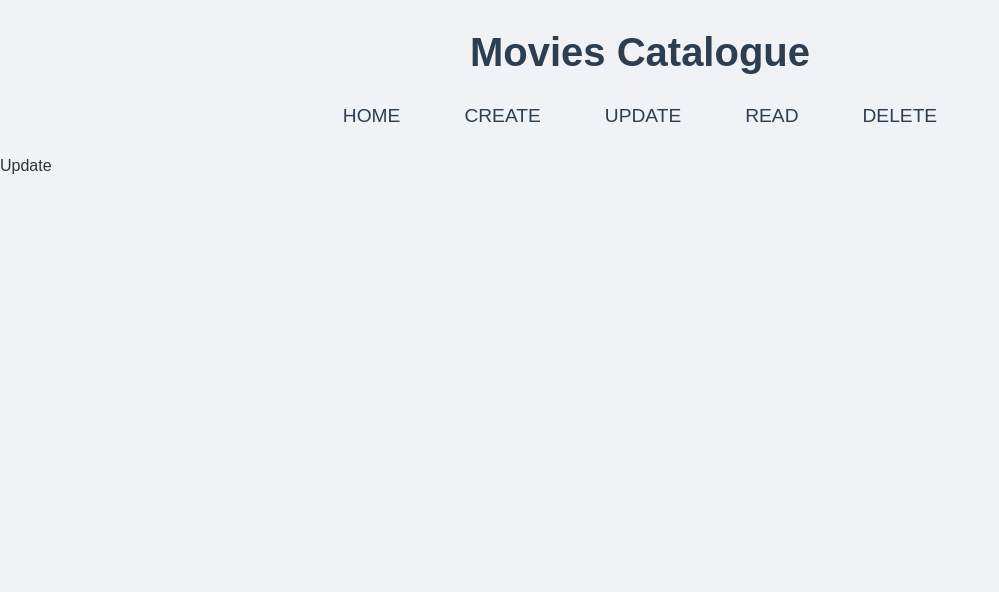
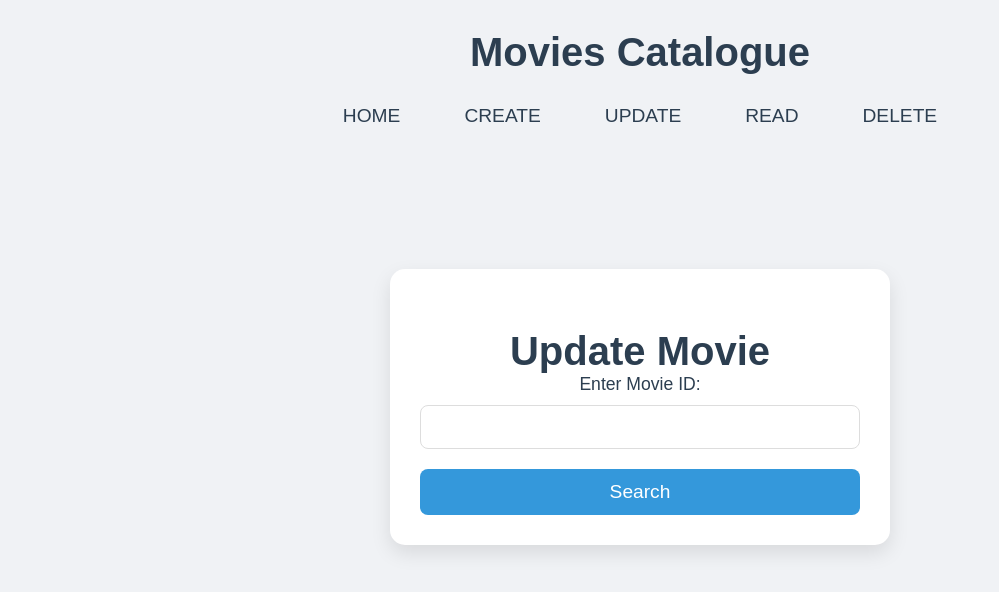
Before and after one commit to matheusspacifico/react-app-moviescatalogue, a React (Vite) app: page /update in a window 1280 px wide. Shown: the top 592 px of the page, without its empty margins (0-999 px from the left). Built offline with nearby package versions, Linux system fonts and the light colour scheme.

Commit message:
update page

```diff
--- a/src/App.css
+++ b/src/App.css
@@ -13,7 +13,7 @@ body {
     min-height: 100vh;
 }
 
-h1 {
+h1, h2 {
     text-align: center;
     color: #2c3e50;
     font-weight: 600;
--- /dev/null
+++ b/src/components/Update.css
@@ -0,0 +1,61 @@
+.update-page {
+    padding: 20px;
+    display: flex;
+    flex-direction: row;
+    align-items: center;
+    justify-content: space-evenly;
+    min-height: 100vh;
+}
+
+.search {
+    display: flex;
+    flex-direction: column;
+    width: 100%;
+    max-width: 500px;
+    margin-bottom: 300px;
+    justify-content: center;
+    align-items: center;
+    background-color: #ffffff;
+    padding: 30px;
+    border-radius: 15px;
+    box-shadow: 0 8px 20px rgba(0, 0, 0, 0.1);
+}
+
+form label {
+    display: block;
+    margin-bottom: 10px;
+    font-size: 1.1rem;
+    color: #2c3e50;
+    font-weight: 500;
+}
+
+form input {
+    width: 100%;
+    padding: 12px;
+    border: 1px solid #ddd;
+    border-radius: 8px;
+    margin-bottom: 20px;
+    font-size: 1rem;
+    transition: border-color 0.3s ease;
+}
+
+form input:focus {
+    border-color: #3498db;
+    outline: none;
+}
+
+form button {
+    width: 100%;
+    padding: 12px;
+    background-color: #3498db;
+    border: none;
+    color: white;
+    border-radius: 8px;
+    font-size: 1.2rem;
+    cursor: pointer;
+    transition: background-color 0.3s ease;
+}
+
+form button:hover {
+    background-color: #2980b9;
+}
--- a/src/components/Update.jsx
+++ b/src/components/Update.jsx
@@ -1,8 +1,100 @@
-
+import { useState } from "react";
+import axios from "axios";
+import { useNavigate } from "react-router-dom";
+import './Update.css';
 
 function Update() {
+  const [id, setId] = useState("");
+  const [movie, setMovie] = useState(null);
+  const [name, setName] = useState("");
+  const [genre, setGenre] = useState("");
+  const [year, setYear] = useState("");
+  const [image, setImage] = useState("");
+  const navigate = useNavigate();
+
+  function handleSearch(e){
+    e.preventDefault();
+    axios.get(`https://6719816c7fc4c5ff8f4d9f11.mockapi.io/movies/${id}`)
+      .then((res) => {
+        setMovie(res.data);
+        setName(res.data.name);
+        setGenre(res.data.genre);
+        setYear(res.data.date.substr(0, 4));
+        setImage(res.data.image);
+      }).catch((err) => {
+        console.error(err);
+        alert("ID entered wasn't found!");
+      });
+  }
+
+  function handleSubmit(e){
+    e.preventDefault();
+    axios.put(`https://6719816c7fc4c5ff8f4d9f11.mockapi.io/movies/${id}`, {
+      name,
+      genre,
+      date: `${year}-01-01`,
+      image,
+    }).then(() => {
+      navigate("/");
+    }).catch((err) => {
+      console.error(err);
+    });
+  }
+
+  let updateForm = null;
+  if (movie != null) {
+    updateForm = (
+      <form className="search" onSubmit={handleSubmit}>
+        <label>Name:</label>
+        <input
+          type="text"
+          value={name}
+          onChange={(e) => setName(e.target.value)}
+          required
+        />
+
+        <label>Genre:</label>
+        <input type="text"
+          value={genre}
+          onChange={(e) => setGenre(e.target.value)}
+          required
+        />
+
+        <label>Year:</label>
+        <input type="number"
+          value={year}
+          onChange={(e) => setYear(e.target.value)}
+          required
+        />
+
+        <label>Image URL (optional):</label>
+        <input type="text"
+          value={image}
+          onChange={(e) => setImage(e.target.value)}
+        />
+
+        <button type="submit">Update Movie</button>
+      </form>
+    );
+  }
+
   return (
-    <div>Update</div>
+    <div className="update-page">
+      <form className="search" onSubmit={handleSearch}>
+        <h2>Update Movie</h2>
+        <label>Enter Movie ID:</label>
+        <input
+          type="text"
+          value={id}
+          onChange={(e) => setId(e.target.value)}
+          required
+        />
+        <button type="submit">Search</button>
+      </form>
+
+      {updateForm}
+
+    </div>
   );
 }
 
```
